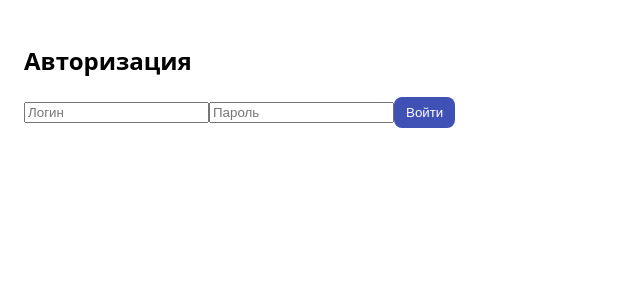
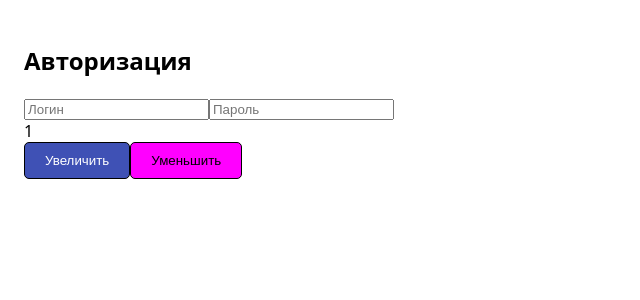
Before and after one commit to ZhadeAnton/todo-list, a React (Vite) app: page /login in a window 1280 px wide. Shown: the top 300 px of the page, without its empty margins (0-640 px from the left). Built offline with nearby package versions, Linux system fonts and the light colour scheme.

Commit message:
Добавил примеры

```diff
--- a/src/pages/Login/LoginPage.tsx
+++ b/src/pages/Login/LoginPage.tsx
@@ -1,13 +1,28 @@
 import { Button } from "@shared/ui/button";
+import { useState } from "react";
 import "./styles.css";
 
 export default function LoginPage() {
+  const [counter, setCounter] = useState(1);
+
   return (
     <div className="login">
       <h2>Авторизация</h2>
       <input placeholder="Логин" />
       <input placeholder="Пароль" type="password" />
-      <Button>Войти</Button>
+
+      <div>{counter}</div>
+
+      <Button color="primary" onClick={() => setCounter(counter + 1)} isBorder={true}>
+        Увеличить
+      </Button>
+      <Button color="tertiary" onClick={() => setCounter(counter - 1)} isBorder={true}>
+        Уменьшить
+      </Button>
+
+      {/* <Button color="tertiary" onClick={() => setIsChecked(!isChecked)} isBorder={true}>
+        Регистрация
+      </Button> */}
     </div>
   );
 }
--- /dev/null
+++ b/src/shared/ui/button/styles.css
@@ -0,0 +1,30 @@
+.button {
+  padding: 10px 20px;
+  border-radius: 5px;
+  border: none;
+  color: #fff;
+
+  &.primary {
+    background-color: #3f51b5;
+    color: #fff;
+  }
+
+  &.secondary {
+    background-color: palegoldenrod;
+    color: #000;
+  }
+
+  &.tertiary {
+    background-color: fuchsia;
+    color: #000;
+  }
+
+  &:disabled {
+    background-color: #ccc;
+    color: #000;
+  }
+
+  &.border {
+    border: 1px solid #000;
+  }
+}
--- a/src/shared/ui/button/ui.tsx
+++ b/src/shared/ui/button/ui.tsx
@@ -1,19 +1,21 @@
-import styled from "@emotion/styled";
 import type { PropsWithChildren } from "react";
-
-const Root = styled.button`
-  padding: ${({ theme }) => theme.spacing(2)} ${({ theme }) => theme.spacing(3)};
-  border-radius: 8px;
-  border: none;
-  color: white;
-  background: ${({ theme }) => theme.colors.primary};
-  cursor: pointer;
-`;
+import "./styles.css";
 
 type ButtonProps = PropsWithChildren<{
   onClick?: () => void;
+  color?: "primary" | "secondary" | "tertiary";
+  isBorder?: boolean;
+  disabled?: boolean;
 }>;
 
-export function Button({ children, onClick }: ButtonProps) {
-  return <Root onClick={onClick}>{children}</Root>;
+export function Button({ children, color, onClick, disabled, isBorder }: ButtonProps) {
+  return (
+    <button
+      className={`button ${color ?? ""} ${isBorder ? "border" : ""}`}
+      onClick={onClick}
+      disabled={disabled}
+    >
+      {children}
+    </button>
+  );
 }
```
